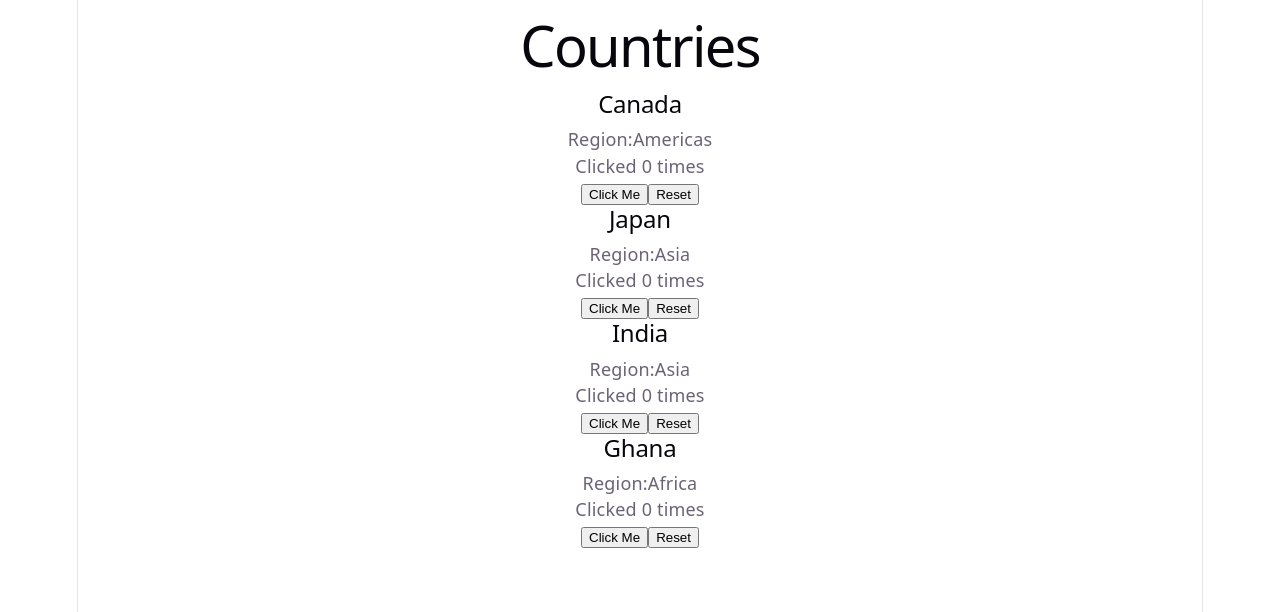
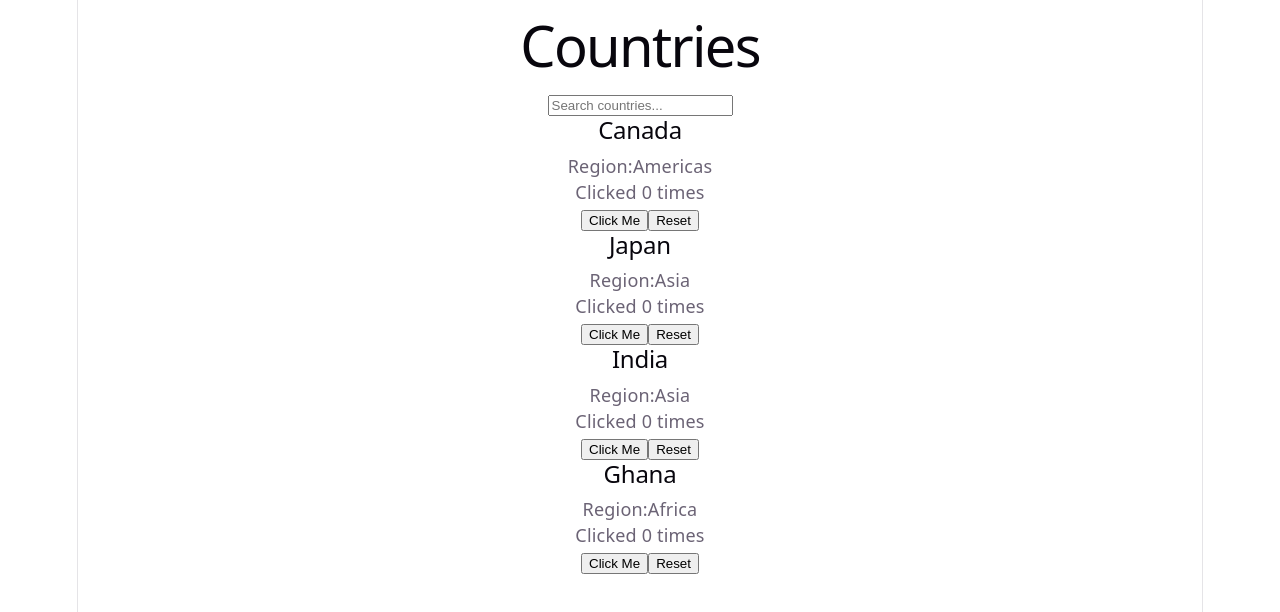
Before and after one commit to PinkMachine19/react-learn-with-ai, a React (Vite) app: page / in a window 1280 px wide. Shown: the top 612 px of the page. Built offline with nearby package versions, Linux system fonts and the light colour scheme.

Commit message:
ession-20: add a controlled search input to CountryList

```diff
--- a/src/component/CountryList.jsx
+++ b/src/component/CountryList.jsx
@@ -1,22 +1,82 @@
+// import CountryCard from './CountryCard';
+
+// function CountryList() {
+//     const countries = [
+//     {name : 'Japan', region :'Asia'},
+//     {name: 'India', region: 'Asia'},
+//     {nmae: 'Ghana', region: 'Africa'},
+//     {name: 'Usa', region: 'Americas'}
+//   ]
+//   if (countries.length === 0 ) {
+//     return <p className='empty-message'>No countries here</p>;
+//   } else {
+//       return (
+//             <section className="country-list">
+//               <CountryCard name={countries[0].name} region={countries[0].region} />
+//               <CountryCard name={countries[1].name} region={countries[1].region} />
+//               <CountryCard name={countries[2].name} region={countries[2].region} />
+//               <CountryCard name={countries[3].name} region={countries[3].region} />
+//               <p>{countries.length} countries</p>
+//             </section>
+//           );
+//   }
+
+// }
+
+// export default CountryList;
+
+/*
+Lab objective: Add a countries array to CountryList.
+When it is empty, show No countries found. When it has items,
+show cards (still written manually — map comes in Session 14).
+*/
+
+
+
+//using the .map() function
+
+//Lab objective: Import countries from src/data/countries.js
+// and render all of them with .map() in CountryList.
+
+// Session 20 — Lab objective: add a search input that controls its own
+// value. It does not filter the list yet — that is Session 21, once the
+// state has somewhere to be shared from. Today is only the controlled
+// input pattern: value={searchTerm} + onChange={handleSearchChange}.
+
+// Session 21 — Lab objective: lift state up. CountryList no longer imports
+// countries or owns searchTerm — App does both now, and passes the
+// already-filtered list down as the countries prop. This component only
+// renders what it's given; it doesn't know or care that it's filtered.
+
+import { useState } from 'react';
 import countries from '../data/countries';
 import CountryCard from './CountryCard';
 
 function CountryList() {
+  const [searchTerm, setSearchTerm] = useState('');
+
   if (countries.length === 0) {
-    return <p className="empty-message">No countries found</p>;
+    return <p className='empty-message'>No countries found</p>
   }
 
-  return (
-    <section className="country-list">
-      {countries.map((country) => (
-        <CountryCard
-          key={country.id}
-          name={country.name}
-          region={country.region}
-        />
-      ))}
-    </section>
-  );
+  function handleSearchChange(event) {
+  setSearchTerm(event.target.value);
 }
 
-export default CountryList;
+  return (
+  <section className='country-list'>
+    <input
+      type="text"
+      value={searchTerm}
+      onChange={handleSearchChange}
+      placeholder="Search countries..."
+    />
+    {countries.map(c => (
+      <CountryCard key={c.id} name={c.name} region={c.region}/>
+    ))}
+  </section>
+);
+}
+
+
+export default CountryList
```
